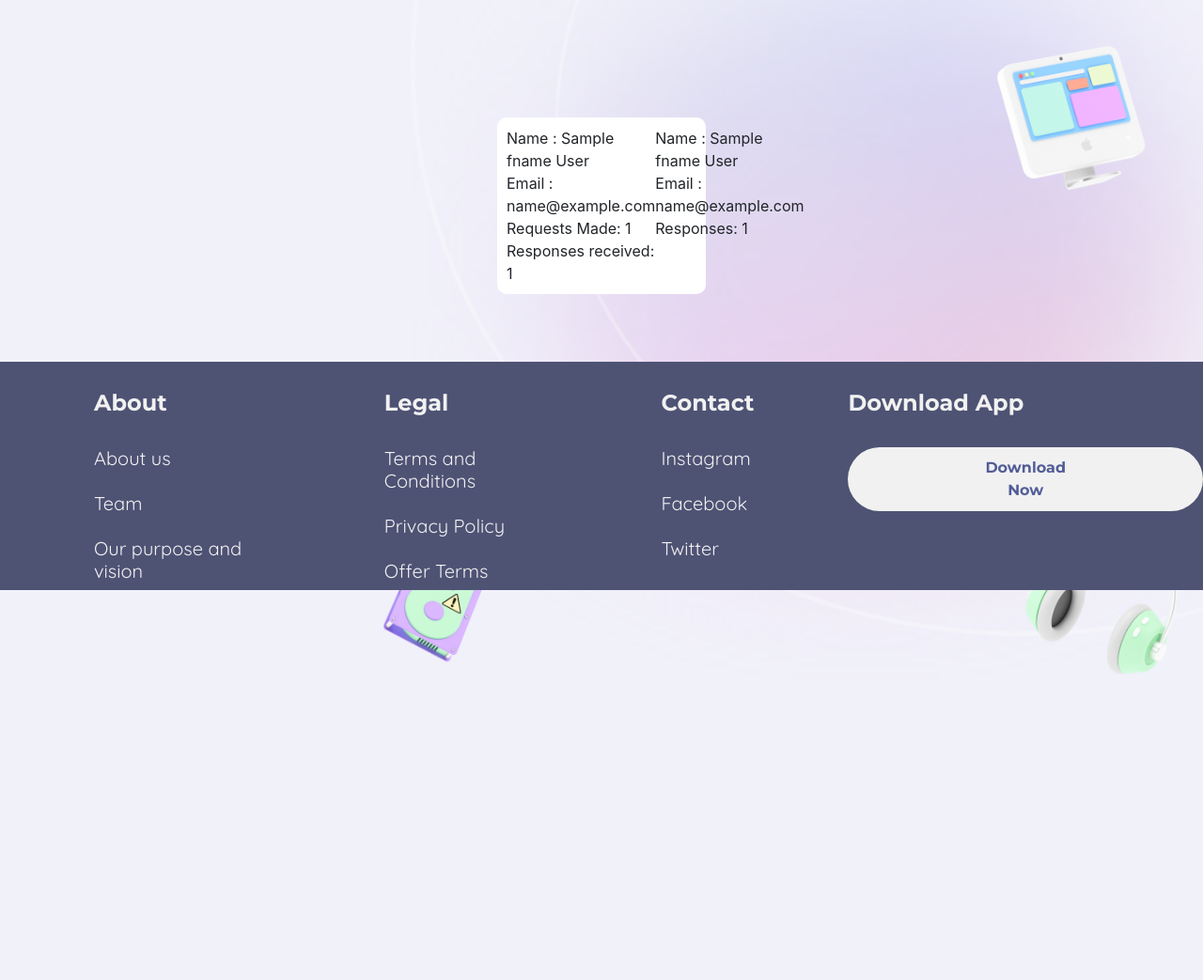
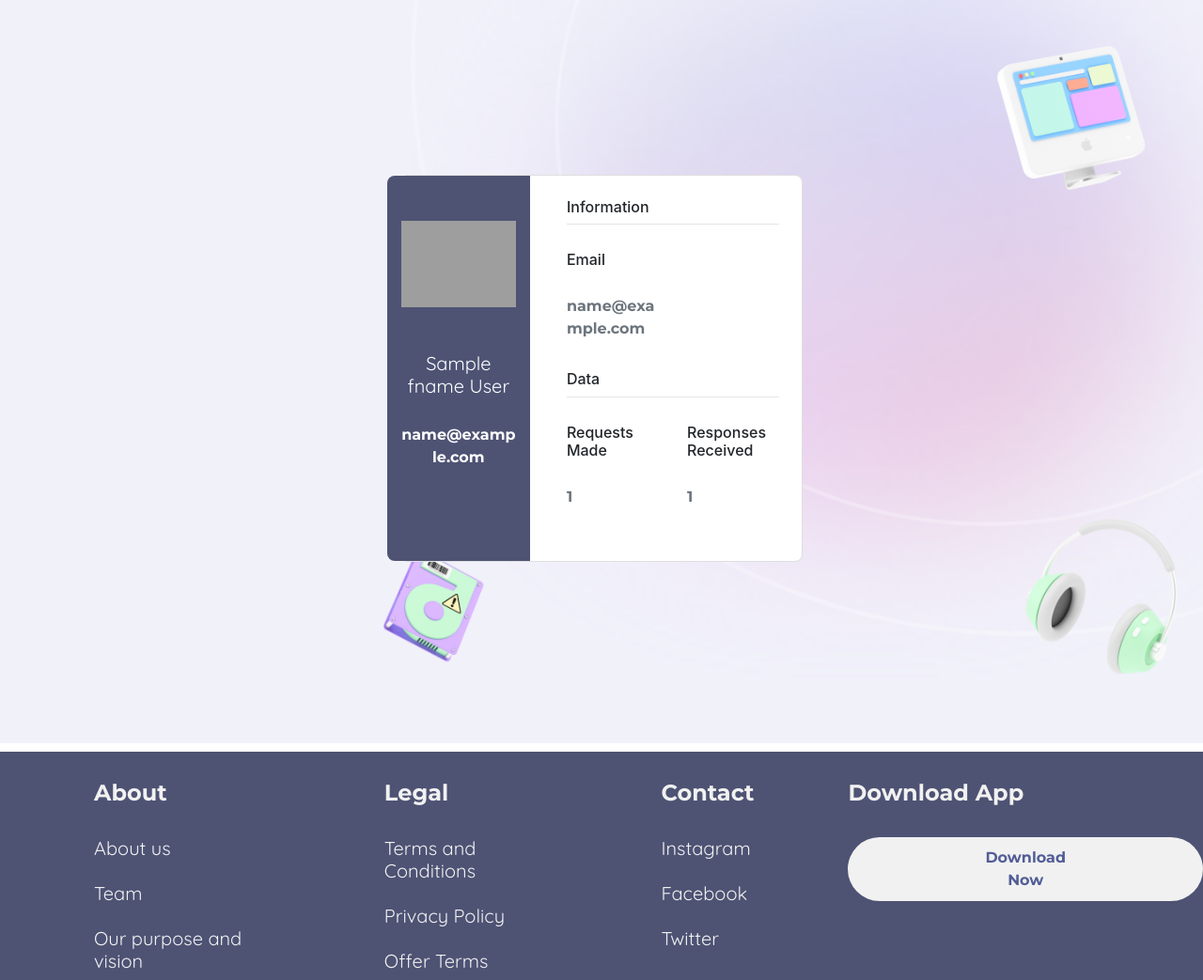
Before and after one commit to rushilg13/Learnt, a Flask app: template templates/profile.html in a window 1280 px wide. Shown: the part 97-1140 px from the top of the page at 94% size. Before the commit the page ends 814 px from the top, so only its background shows below. Run offline with Flask 2, Linux system fonts and the light colour scheme; the template is opened without the code that fills it: most values are stand-ins (such as "Sample title", 1, 10 or a date in 2020); parts of the project's set-up code (start-up, migrations or seed data) failed here and were passed over; some libraries are stand-ins or nearby versions; grey boxes are pictures that could not be loaded.

Commit message:
UI Updated

```diff
--- a/static/css/index.css
+++ b/static/css/index.css
@@ -65,6 +65,10 @@ li {
   width: 260px;
   height: 239px;
 }
+
+.gradient-custom {
+  background-color: rgb(78, 83, 116);
+  }
 
 .content {
   text-align: left;
--- a/templates/profile.html
+++ b/templates/profile.html
@@ -48,26 +48,54 @@
             <div class="col-lg-2"></div>
             {% endif %}
         </nav>
-        <div class="container">
-            <div class="boxdiv2">
-                <div class="content">
-                    Name : {{fname}} {{lname}} <br>
-                    Email : {{email}} <br>
-                    Requests Made: {{num_reqs}}
-                    Responses received: {{num_res}}
-                    <br />
+
+
+        <section class="vh-100">
+            <div class="container py-5 h-100">
+              <div style="margin: 0 auto;" class="row d-flex justify-content-center align-items-center h-100">
+                <div class="col col-lg-6 mb-4 mb-lg-0">
+                  <div class="card mb-3" style="border-radius: .5rem;">
+                    <div class="row g-0">
+                      <div class="col-md-4 gradient-custom text-center text-white"
+                        style="border-top-left-radius: .5rem; border-bottom-left-radius: .5rem;">
+                        <img src="https://mdbcdn.b-cdn.net/img/Photos/new-templates/bootstrap-chat/ava1-bg.webp"
+                          alt="Avatar" class="img-fluid my-5" style="width: 500px;" />
+                        <h5>{{fname}} {{lname}} </h5>
+                        <p style="color: white;">{{ email }}</p>
+                      </div>
+                      <div class="col-md-8">
+                        <div class="card-body p-4">
+                          <h6>Information</h6>
+                          <hr class="mt-0 mb-4">
+                          <div class="row pt-1">
+                            <div class="col-6 mb-3">
+                              <h6>Email</h6>
+                              <p class="text-muted">{{ email }}</p>
+                            </div>
+                            <div class="col-6 mb-3">
+                              <p class="text-muted"></p>
+                            </div>
+                          </div>
+                          <h6>Data</h6>
+                          <hr class="mt-0 mb-4">
+                          <div class="row pt-1">
+                            <div class="col-6 mb-3">
+                              <h6>Requests Made</h6>
+                              <p class="text-muted">{{num_reqs}}</p>
+                            </div>
+                            <div class="col-6 mb-3">
+                              <h6> Responses Received</h6>
+                              <p class="text-muted">{{num_res}}</p>
+                            </div>
+                          </div>
+                        </div>
+                      </div>
+                    </div>
+                  </div>
                 </div>
-                <div class="content">
-                    {% for resp in resps %}
-                    Name : {{fname}} {{lname}} <br>
-                    Email : {{email}} <br>
-                    Responses: {{num_reqs}}
-                    {% endfor %}
-                    <br />
-                </div>
+              </div>
             </div>
-        </div>
-        <br><br><br>
+          </section>
         <div class="footer">
             <div class="f1">
                 <h4>About</h4>
```
